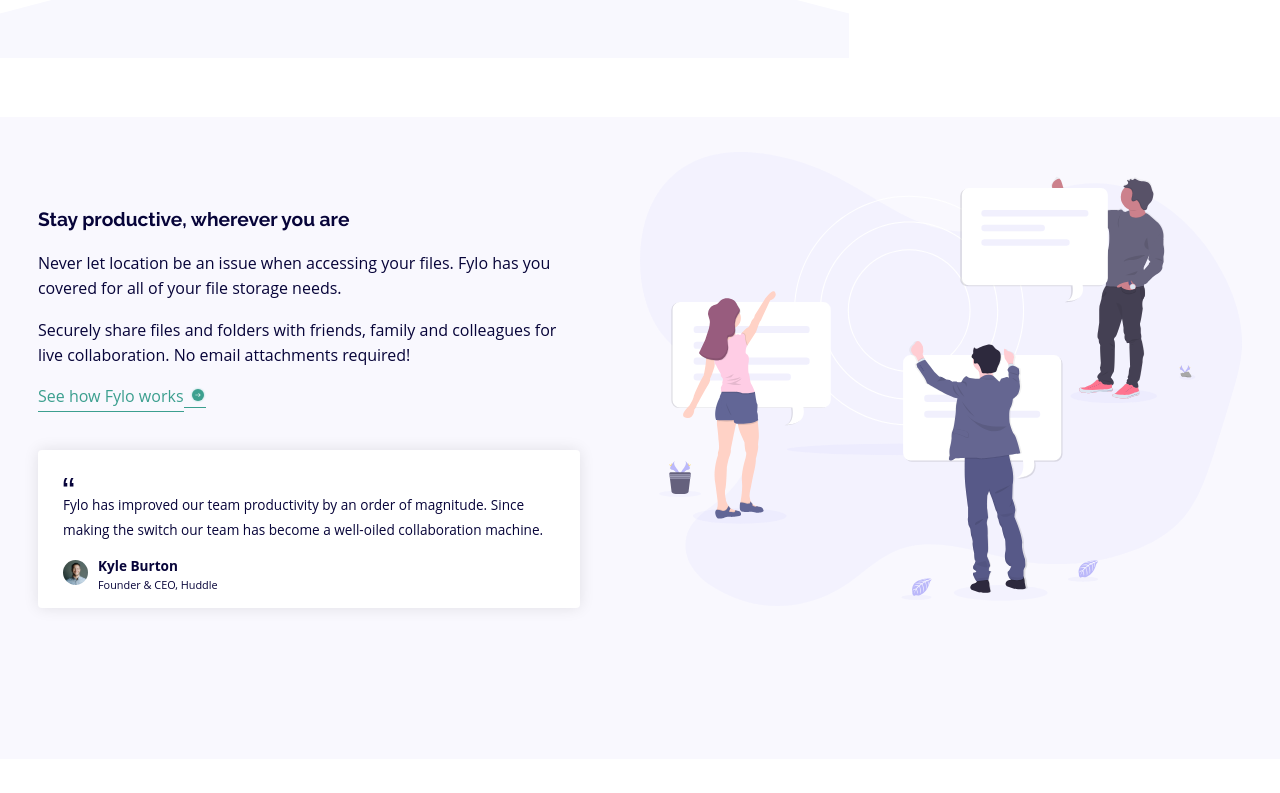
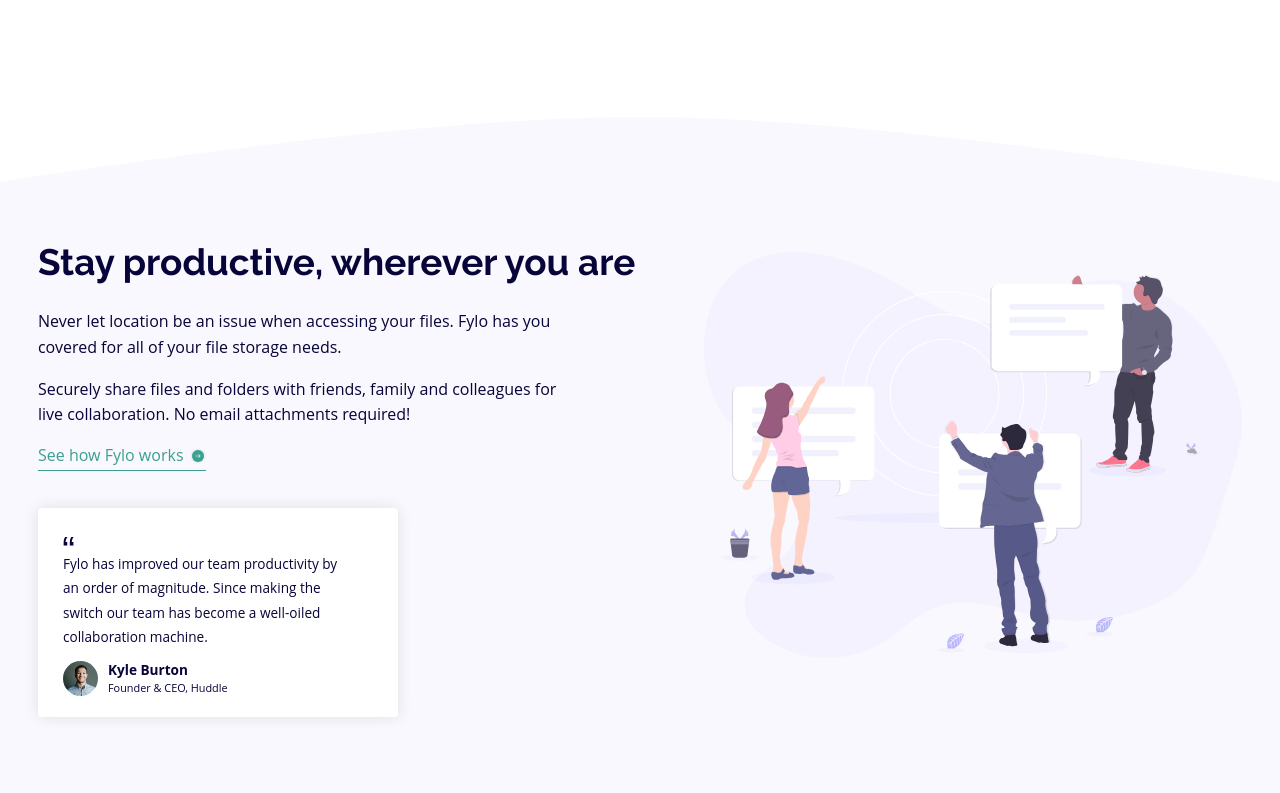
Before and after one commit to dinakonto/fylo-landing-page-with-two-column-layout, a website: page index.html in a window 1280 px wide. Shown: the part 667-1460 px from the top of the page. Drawn offline with Linux system fonts and the light colour scheme.

Commit message:
Responsive styling of 'stay productive' section

```diff
--- a/styles/sass/styles.sass
+++ b/styles/sass/styles.sass
@@ -42,6 +42,23 @@
 p
   font-size: 1em
   margin-bottom: 15px
+a
+  color: $col-accent-links
+  border-bottom: 1px solid $col-accent-links
+  padding-bottom: 4px
+  text-decoration: none
+  position: relative
+.icon-link::after
+  background: url("../../assets/icon-arrow.svg") no-repeat
+  background-size: auto
+  background-position: right 2px
+  height: 22px
+  width: 22px
+  top: 0
+  right: -22px
+  position: absolute
+  content: ""
+  border-bottom: 1px solid $col-accent-links
 
 #wrapper
   position: relative
@@ -117,23 +134,6 @@
 .stay-productive .text p
   text-align: left
 
-a
-  color: $col-accent-links
-  border-bottom: 1px solid $col-accent-links
-  padding-bottom: 4px
-  text-decoration: none
-  position: relative
-.icon-link::after
-  background: url("../../assets/icon-arrow.svg") no-repeat
-  background-size: auto
-  background-position: right 2px
-  height: 22px
-  width: 22px
-  top: 0
-  right: -22px
-  position: absolute
-  content: ""
-  border-bottom: 1px solid $col-accent-links
 
 // TESTIMONIAL
 .testimonial
@@ -186,6 +186,10 @@
     grid-template-columns: 1fr 1fr
     align-items: center
     margin-top: 80px
+  .stay-productive .col2
+    grid-template-columns: 55% 1fr
+  .stay-productive .col2 .text p
+    padding-right: 80px
   .text
     grid-column: 1 / span 1
     grid-row: 1 / span 1
@@ -198,14 +202,36 @@
     display: grid
     grid-template-columns: 1fr 120px
     grid-gap: 15px
-
+  .stay-productive::before
+    background: url("../../assets/bg-curve-desktop.svg") no-repeat
+    background-size: cover
+    height: 100px
+    top: -100px
+    left: 0
+  .stay-productive
+    margin-top: 220px
+  .icon-link::after
+    background-position: right 4px
+    height: 26px
+    width: 22px
+    top: 0
+    right: -22px
+  .testimonial
+    width: 360px
+    padding-bottom: 20px
+  .stay-productive .col2 .text .testimonial p
+    padding-right: 20px
+  .attr-avatar
+    height: 35px
+  .attr-name
+    margin-top: 0
 
 
 @media screen and (min-width: 1050px)
   body
     font-size: $font-size-base-lrg
     line-height: 1.6
-  h1
+  h1, h2
     font-size: 2.3em
     margin-top: 0px
     margin-bottom: 5px
```
Also changed, not shown: styles/css/styles.css, 1 other file.
